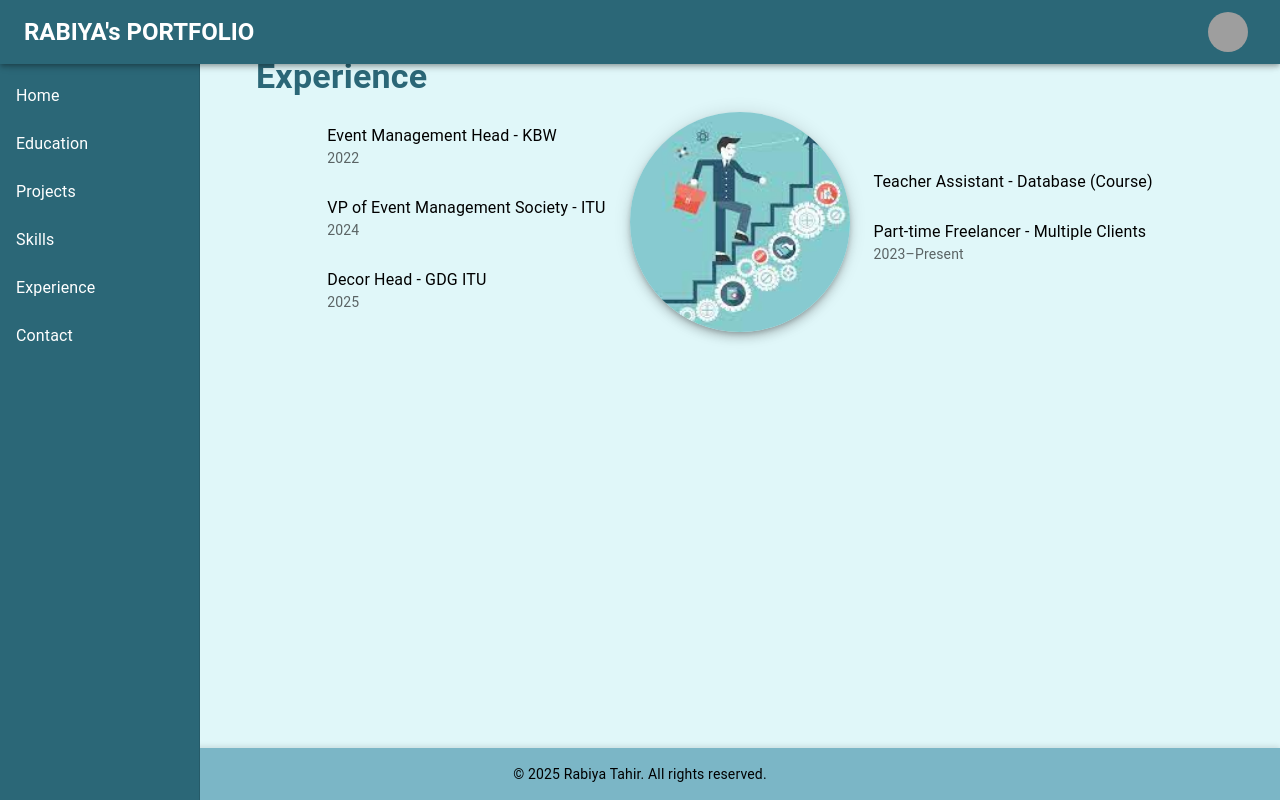
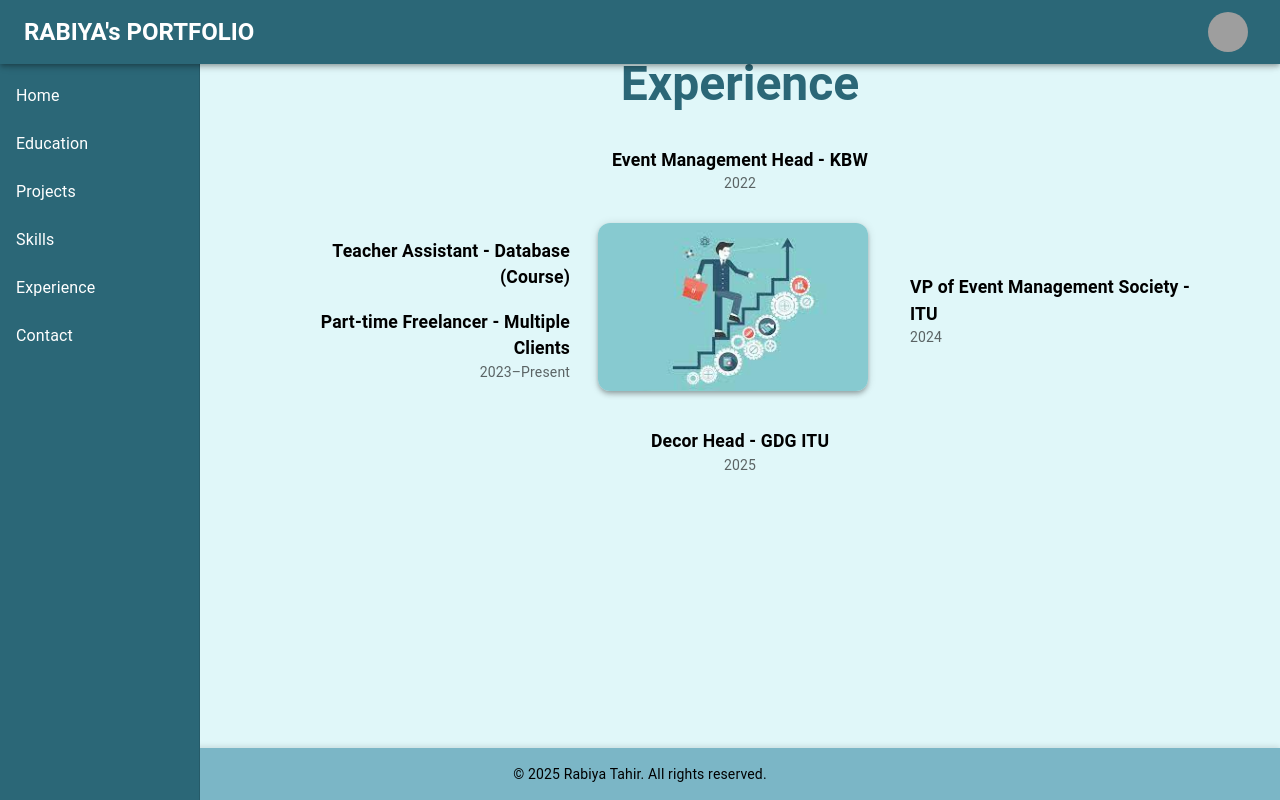
Before and after one commit to rabiya43/react-portfolio, a React (Create React App) app: page /experience in a window 1280 px wide. Built offline with nearby package versions, Linux system fonts and the light colour scheme; grey boxes are pictures that could not be loaded.

Commit message:
added animations and formatted experience page

```diff
--- a/package.json
+++ b/package.json
@@ -12,6 +12,7 @@
     "@testing-library/react": "^16.3.0",
     "@testing-library/user-event": "^13.5.0",
     "formik": "^2.4.6",
+    "framer-motion": "^12.9.4",
     "react": "^19.1.0",
     "react-dom": "^19.1.0",
     "react-router-dom": "^7.5.2",
--- a/src/pages/Experience.jsx
+++ b/src/pages/Experience.jsx
@@ -2,12 +2,12 @@ import React, { useEffect, useContext } from 'react';
 import {
   Box,
   Typography,
-  Grid,
   List,
   ListItem,
   ListItemText,
 } from '@mui/material';
 import { PageTitleContext } from '../context/PageTitleContext';
+import { motion } from 'framer-motion';
 
 const experiences = [
   { title: 'Event Management Head', organization: 'KBW', year: '2022' },
@@ -19,72 +19,120 @@ const experiences = [
 
 const Experience = () => {
   const { setTitle } = useContext(PageTitleContext);
-
   useEffect(() => {
     setTitle('Experience');
   }, [setTitle]);
 
-  // Split into two columns
-  const mid = Math.ceil(experiences.length / 2);
-  const leftColumn = experiences.slice(0, mid);
-  const rightColumn = experiences.slice(mid);
+  const top = experiences.slice(0, 1);
+  const right = experiences.slice(1, 2);
+  const bottom = experiences.slice(2, 3);
+  const left = experiences.slice(3);
+
+  const fadeInVariant = {
+    hidden: { opacity: 0, y: 30 },
+    visible: (i) => ({
+      opacity: 1,
+      y: 0,
+      transition: { delay: i * 0.2, duration: 0.6 },
+    }),
+  };
+
+  const renderList = (items, align = 'center') => (
+    <List dense>
+      {items.map((exp, index) => (
+        <motion.div
+          key={index}
+          custom={index}
+          initial="hidden"
+          whileInView="visible"
+          viewport={{ once: true }}
+          variants={fadeInVariant}
+        >
+          <ListItem sx={{ justifyContent: align, py: 0.5 }}>
+            <ListItemText
+              primary={
+                <Typography
+                  variant="body1"
+                  sx={{
+                    fontSize: '1.1rem',
+                    fontWeight: 'bold',
+                    textAlign: align,
+                  }}
+                >
+                  {exp.title}
+                  {exp.organization ? ' - ' + exp.organization : ''}
+                </Typography>
+              }
+              secondary={exp.year}
+              sx={{ textAlign: align }}
+            />
+          </ListItem>
+        </motion.div>
+      ))}
+    </List>
+  );
 
   return (
     <Box sx={{ p: 3 }}>
-      <Typography variant="h4" gutterBottom sx={{ fontWeight: 'bold', color: '#2b6777' }}>
+      <Typography
+        variant="h3"
+        gutterBottom
+        sx={{ fontWeight: 'bold', color: '#2b6777', textAlign: 'center' }}
+      >
         Experience
       </Typography>
 
-      <Grid container spacing={3} justifyContent="center" alignItems="center">
-        {/* Left Experience List */}
-        <Grid item xs={12} md={4}>
-          <List>
-            {leftColumn.map((exp, index) => (
-              <ListItem key={index} disablePadding sx={{ mb: 2 }}>
-                <ListItemText
-                  primary={`${exp.title} ${exp.organization ? '- ' + exp.organization : ''}`}
-                  secondary={exp.year}
-                />
-              </ListItem>
-            ))}
-          </List>
-        </Grid>
+      <Box
+        sx={{
+          display: 'grid',
+          gridTemplateColumns: '1fr auto 1fr',
+          gridTemplateRows: 'auto auto auto',
+          gap: 0.5,
+          justifyItems: 'center',
+          alignItems: 'center',
+        }}
+      >
+        {/* Top */}
+        <Box gridColumn="1 / span 3" gridRow="1">
+          {renderList(top, 'center')}
+        </Box>
 
-        {/* Centered Image */}
-        <Grid item xs={12} md={4} sx={{ textAlign: 'center' }}>
+        {/* Left */}
+        <Box gridColumn="1" gridRow="2">
+          {renderList(left, 'right')}
+        </Box>
+
+        {/* Center Image */}
+        <Box gridColumn="2" gridRow="2" sx={{ p: 1 }}>
           <Box
             component="img"
-            src="/experience.jpeg" // Change this to your actual image file if needed
+            src="/experience.jpeg"
             alt="Experience"
             sx={{
-              width: '220px',
-              height: '220px',
-              borderRadius: '50%',
-              objectFit: 'cover',
-              boxShadow: 6,
+              width: '95%',
+              height: 'auto',
+              maxHeight: '700px',
+              borderRadius: 3,
+              boxShadow: 4,
               transition: 'transform 0.3s ease, box-shadow 0.3s ease',
               '&:hover': {
-                transform: 'scale(1.05)',
-                boxShadow: '0 12px 20px rgba(0,0,0,0.4)',
+                transform: 'scale(1.03)',
+                boxShadow: '0 10px 18px rgba(0,0,0,0.3)',
               },
             }}
           />
-        </Grid>
+        </Box>
 
-        {/* Right Experience List */}
-        <Grid item xs={12} md={4}>
-          <List>
-            {rightColumn.map((exp, index) => (
-              <ListItem key={index} disablePadding sx={{ mb: 2 }}>
-                <ListItemText
-                  primary={`${exp.title} ${exp.organization ? '- ' + exp.organization : ''}`}
-                  secondary={exp.year}
-                />
-              </ListItem>
-            ))}
-          </List>
-        </Grid>
-      </Grid>
+        {/* Right */}
+        <Box gridColumn="3" gridRow="2">
+          {renderList(right, 'left')}
+        </Box>
+
+        {/* Bottom */}
+        <Box gridColumn="1 / span 3" gridRow="3">
+          {renderList(bottom, 'center')}
+        </Box>
+      </Box>
     </Box>
   );
 };
```
Also changed, not shown: 1 other file (tests, documents, lock files or other folders).
